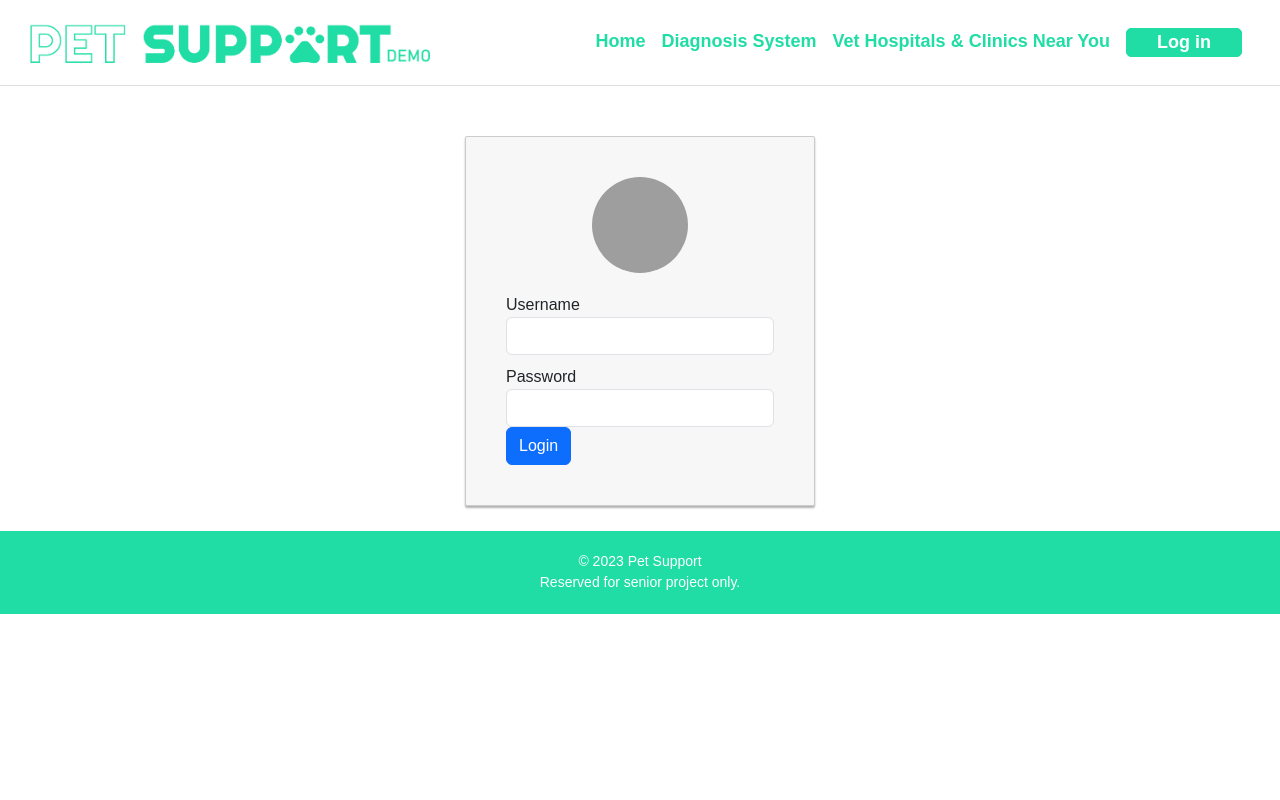
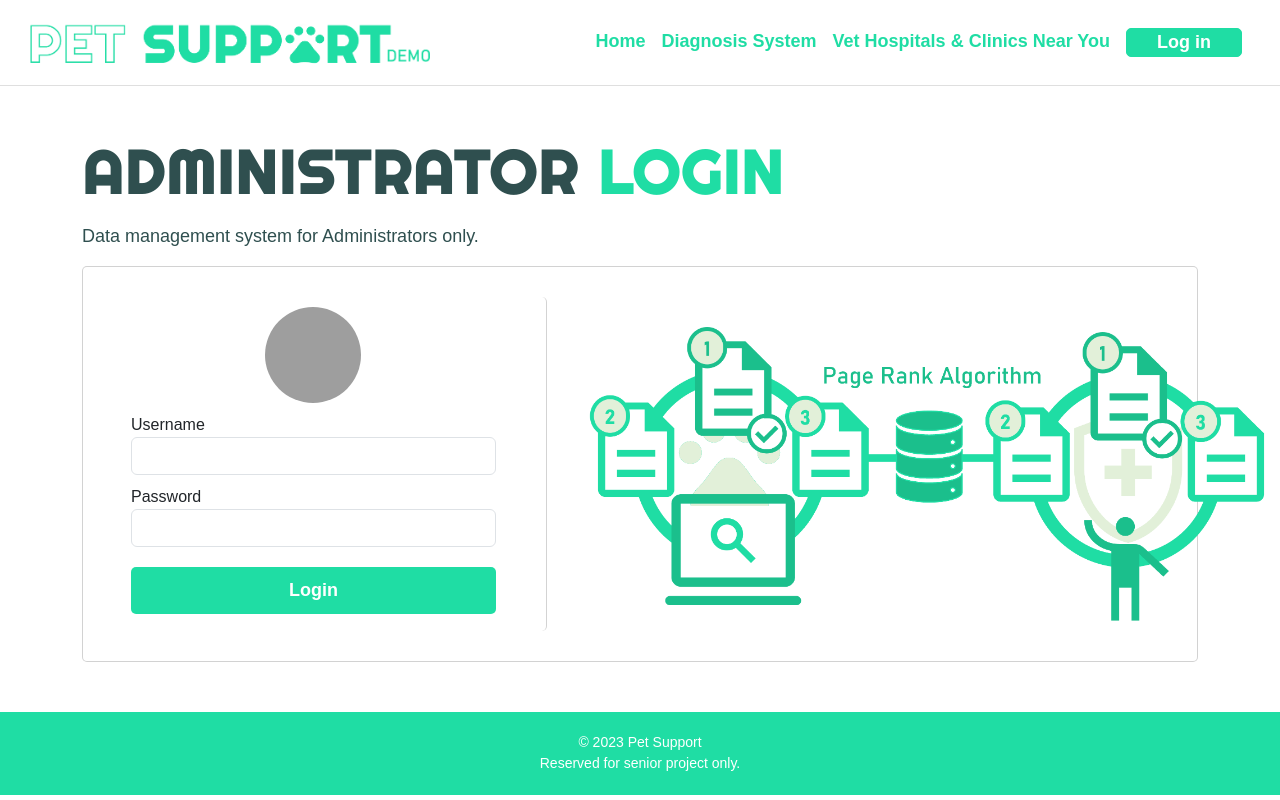
Before and after one commit to Pet-Support-Website/Frontend, a Vue app: page /login in a window 1280 px wide. Built offline with nearby package versions, Linux system fonts and the light colour scheme; no server answers; grey boxes are pictures that could not be loaded; the HTML template or start-up script is replaced by a standard one.

Commit message:
Added styles to LoginView

```diff
--- a/src/views/LoginView.vue
+++ b/src/views/LoginView.vue
@@ -1,6 +1,24 @@
 <template>
-  <div class="col-md-12">
+  <div class="container">
+    <div class="header">
+      <h1 style="color: darkslategray">
+        ADMINISTRATOR
+        <a style="color: #1fdda4">LOGIN</a>
+      </h1>
+      <p style="margin-top: 15px">
+        Data management system for Administrators only.
+      </p>
+    </div>
     <div class="card card-container">
+      <div class="row">
+        <div
+          class="col-5"
+          style="
+            border-right: lightgray 1px solid;
+            border-radius: 5px;
+            padding: 10px 50px;
+          "
+        >
           <img
             id="profile-img"
             src="//ssl.gstatic.com/accounts/ui/avatar_2x.png"
@@ -18,8 +36,11 @@
               <ErrorMessage name="password" class="error-feedback" />
             </div>
             <div class="form-group">
-          <button class="btn btn-primary btn-block" :disabled="loading">
-            <span v-show="loading" class="spinner-border spinner-border-sm" />
+              <button class="login-btn" :disabled="loading">
+                <span
+                  v-show="loading"
+                  class="spinner-border spinner-border-sm"
+                />
                 <span>Login</span>
               </button>
             </div>
@@ -29,6 +50,11 @@
               </div>
             </div>
           </Form>
+        </div>
+        <div class="col-7">
+          <img class="image" src="@/assets/infographic1.png" />
+        </div>
+      </div>
     </div>
   </div>
 </template>
@@ -68,25 +94,31 @@ export default {
 }
 </script>
 <style scoped>
+.header {
+  margin-top: 50px;
+}
+.container {
+  display: flex;
+  flex-direction: column;
+  min-height: 70vh;
+}
+
 label {
   display: block;
   margin-top: 10px;
 }
 .card-container.card {
-  max-width: 350px !important;
-  padding: 40px 40px;
+  max-width: 100%;
 }
 .card {
-  background-color: #f7f7f7;
-  padding: 20px 25px 30px;
-  margin: 0 auto 25px;
-  margin-top: 50px;
+  background-color: white;
+  width: 100%;
+  padding: 30px 10px;
+  margin: 0 auto;
+  margin-bottom: 50px;
   -moz-border-radius: 2px;
   -webkit-border-radius: 2px;
-  border-radius: 2px;
-  -moz-box-shadow: 0px 2px 2px rgba(0, 0, 0, 0.3);
-  -webkit-box-shadow: 0px 2px 2px rgba(0, 0, 0, 0.3);
-  box-shadow: 0px 2px 2px rgba(0, 0, 0, 0.3);
+  border-radius: 5px;
 }
 .profile-img-card {
   width: 96px;
@@ -97,7 +129,29 @@ label {
   -webkit-border-radius: 50%;
   border-radius: 50%;
 }
+.image {
+  display: block;
+  margin-left: 20px;
+  margin-right: auto;
+  margin-top: 30px;
+  height: 38vh;
+  width: auto;
+}
 .error-feedback {
   color: red;
 }
+
+.login-btn {
+  margin-top: 20px;
+  color: white;
+  background-color: #1fdda4;
+  padding: 10px 50px;
+  width: 100%;
+  font-size: 18px;
+  border: none;
+  border-radius: 5px;
+}
+.login-btn:hover {
+  background-color: #1bbf8c;
+}
 </style>
```
Lines whose indentation alone changed are shown as unchanged.
